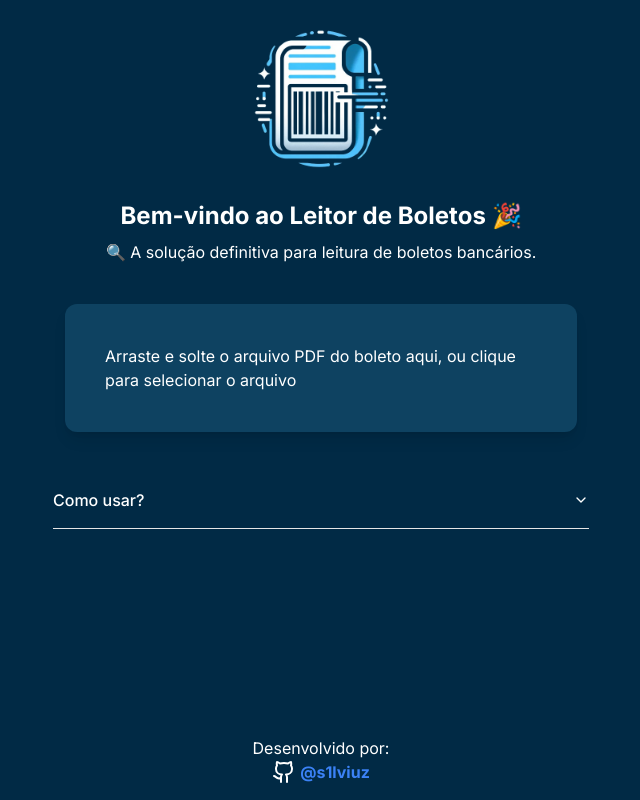
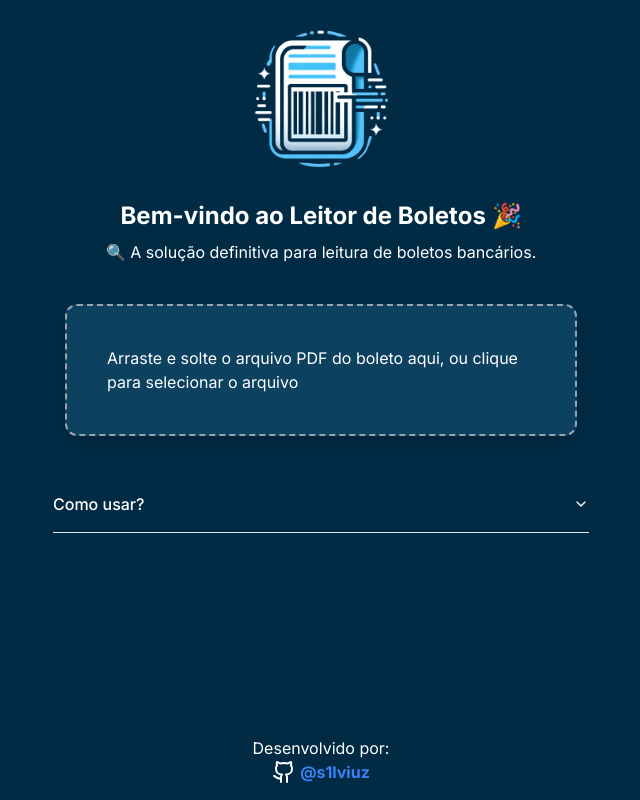
Before and after one commit to s1lviuz/leitor-de-boletos-web, a Next.js app: page /leitor-boleto in a window 1280 px wide. Shown: the whole page, without its empty margins (319-959 px from the left). Built offline with nearby package versions, Linux system fonts and the light colour scheme.

Commit message:
fix: border dashed for dropzone

```diff
--- a/src/components/Dropzone.tsx
+++ b/src/components/Dropzone.tsx
@@ -20,8 +20,6 @@ const baseStyle = {
   display: 'flex',
   flexDirection: 'column',
   alignItems: 'center',
-  borderColor: '#ccc',
-  borderStyle: 'solid',
   outline: 'none',
   transition: 'border .24s ease-in-out',
   cursor: 'pointer'
@@ -106,7 +104,7 @@ export default function DropzoneComponent() {
   return (
     <div className="w-full h-full flex items-center justify-center flex-col">
       <section className="container">
-        <div {...getRootProps({ style, className: "bg-[#57C5FB]/15 hover:bg-[#57C5FB]/20 hover:scale-105 rounded-xl shadow-lg" })}>
+        <div {...getRootProps({ style, className: "bg-[#57C5FB]/15 hover:bg-[#57C5FB]/20 hover:scale-105 rounded-xl shadow-lg border-dashed border-2 border-gray-400" })}>
           <input {...getInputProps()} />
           <p className="p-10">
             Arraste e solte o arquivo PDF do boleto aqui, ou clique para selecionar o arquivo
@@ -114,7 +112,7 @@ export default function DropzoneComponent() {
         </div>
       </section>
       <div className="my-5 w-full">
-        {loading ? <div className="flex items-center gap-2 w-full">
+        {loading ? <div className="flex items-center gap-2 w-full ">
           <Alert className="bg-transparent w-full text-white mx-5">
             <Terminal className="h-4 w-4" color="white" />
             <AlertTitle className="animate-pulse">Processando...</AlertTitle>
```
